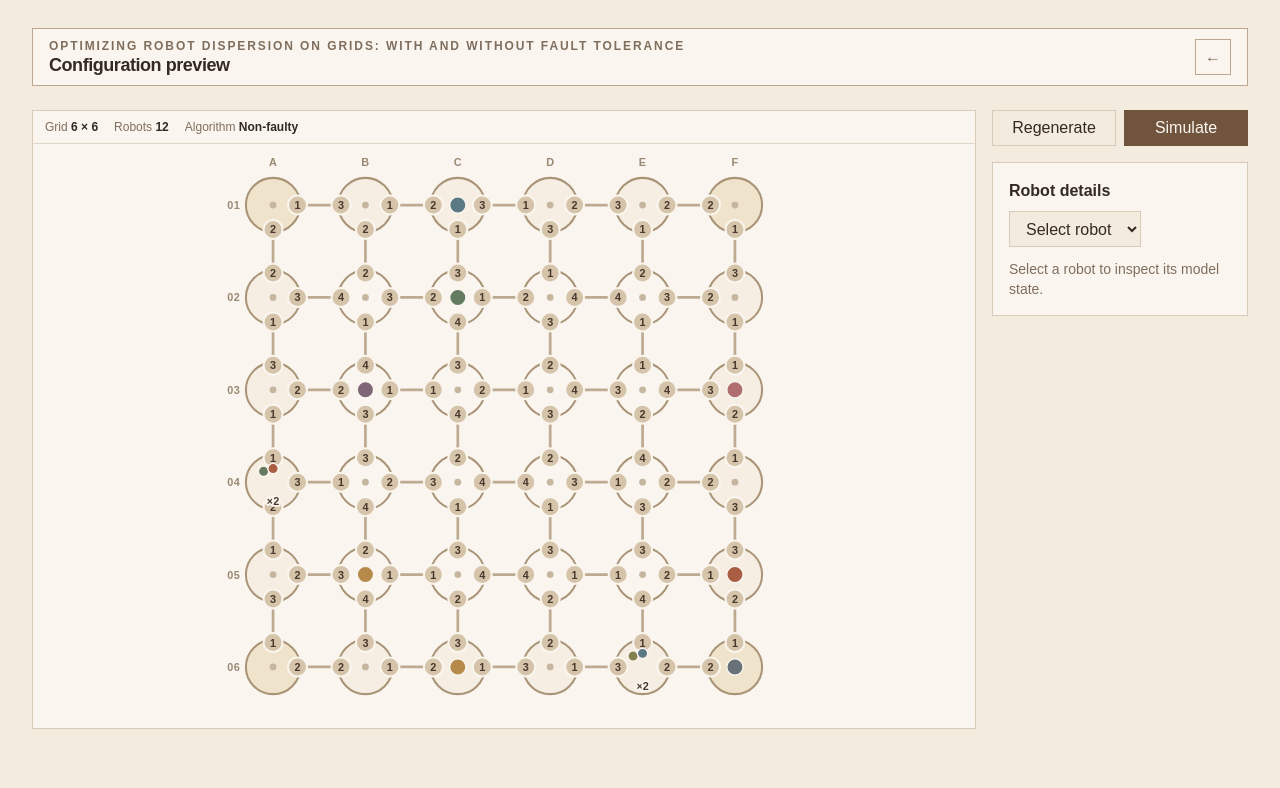
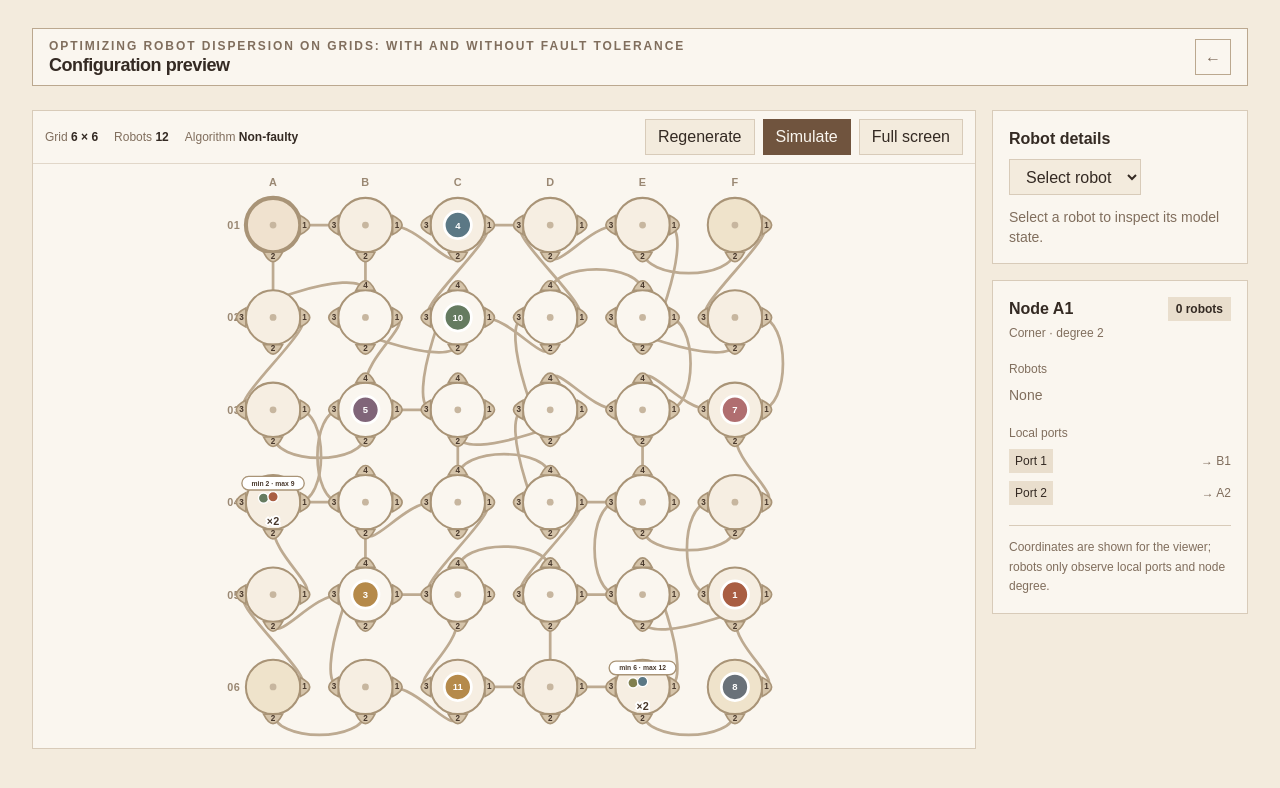
Before and after one commit to Abhi-2765/RobotDispersion, a React (Vite) app: page / in a window 1280 px wide. Both pictures are taken after a click on the button "Preview configuration". Shown: the top 788 px of the page. Built offline with nearby package versions, Linux system fonts and the light colour scheme; a web font is replaced by a local one.

Commit message:
Made UI changes suggested by Professor

```diff
--- a/src/App.jsx
+++ b/src/App.jsx
@@ -23,6 +23,7 @@ export default function App() {
   const [simulationVersion, setSimulationVersion] = useState(0);
   const [simulationSeed, setSimulationSeed] = useState(1);
   const [page, setPage] = useState("configuration");
+  const [isSimulatorFullscreen, setIsSimulatorFullscreen] = useState(false);
 
   function updateGridSize(nextSize) {
     setGridSize(nextSize);
@@ -55,12 +56,15 @@ export default function App() {
     ? { currentPage: "Configuration" }
     : page === "preview"
       ? { currentPage: "Configuration preview", onBack: () => setPage("configuration"), backLabel: "Back to configuration" }
-      : { currentPage: "Simulation", onBack: () => setPage("preview"), backLabel: "Back to configuration preview" };
+      : { currentPage: "Simulation", onBack: () => {
+        setIsSimulatorFullscreen(false);
+        setPage("preview");
+      }, backLabel: "Back to configuration preview" };
 
   return (
     <main className="min-h-screen bg-background px-3 py-5 font-sans text-foreground sm:px-5 sm:py-7 lg:px-8">
       <div className="w-full">
-        <Navbar title={APP_TITLE} {...pageNavigation} />
+        {!(page === "simulator" && isSimulatorFullscreen) ? <Navbar title={APP_TITLE} {...pageNavigation} /> : null}
 
         {page === "configuration" ? (
           <ConfigurationPage
@@ -87,6 +91,7 @@ export default function App() {
             gridSize={gridSize}
             algorithmMode={algorithmMode}
             onReset={resetSimulation}
+            onFullscreenChange={setIsSimulatorFullscreen}
           />
         )}
       </div>
--- a/src/components/simulator/GridNetworkSvg.jsx
+++ b/src/components/simulator/GridNetworkSvg.jsx
@@ -18,6 +18,15 @@ const NODE_RADIUS = 20;
 const PORT_OFFSET = 18;
 const PORT_RADIUS = 7;
 
+// Port numbers describe fixed local sockets, not compass directions in the
+// underlying grid. The connection behind a socket is still arbitrary.
+const PORT_DIRECTIONS = [
+  { dx: 1, dy: 0 },
+  { dx: 0, dy: 1 },
+  { dx: -1, dy: 0 },
+  { dx: 0, dy: -1 },
+];
+
 function positionFor(node, size) {
   return {
     x: PADDING + (node.id % size) * PITCH,
@@ -25,29 +34,39 @@ function positionFor(node, size) {
   };
 }
 
-function directionBetween(from, to, size) {
-  const fromRow = Math.floor(from.id / size);
-  const fromColumn = from.id % size;
-  const toRow = Math.floor(to.id / size);
-  const toColumn = to.id % size;
-  return { dx: Math.sign(toColumn - fromColumn), dy: Math.sign(toRow - fromRow) };
+function directionForPort(port) {
+  return PORT_DIRECTIONS[port - 1] ?? { dx: 0, dy: 0 };
 }
 
 function getEdges(nodes, size) {
   const edges = [];
 
   for (const node of nodes) {
-    for (const [, neighbour] of node.getNeighbours()) {
+    for (const [port, neighbour] of node.getNeighbours()) {
       if (node.id > neighbour.id) continue;
+
+      const incomingPort = neighbour.getNeighbours()
+        .find(([, adjacentNode]) => adjacentNode === node)?.[0];
+      if (incomingPort === undefined) continue;
+
       const start = positionFor(node, size);
       const end = positionFor(neighbour, size);
-      const { dx, dy } = directionBetween(node, neighbour, size);
+      const outgoingDirection = directionForPort(port);
+      const incomingDirection = directionForPort(incomingPort);
+      const x1 = start.x + outgoingDirection.dx * PORT_OFFSET;
+      const y1 = start.y + outgoingDirection.dy * PORT_OFFSET;
+      const x2 = end.x + incomingDirection.dx * PORT_OFFSET;
+      const y2 = end.y + incomingDirection.dy * PORT_OFFSET;
+      // Keep the wires visibly curved without letting long links form large,
+      // confusing loops across the whole drawing.
+      const controlDistance = Math.min(
+        PITCH * 1.1,
+        Math.max(PITCH * 0.34, Math.hypot(x2 - x1, y2 - y1) * 0.28)
+      );
+
       edges.push({
         key: `${node.id}-${neighbour.id}`,
-        x1: start.x + dx * PORT_OFFSET,
-        y1: start.y + dy * PORT_OFFSET,
-        x2: end.x - dx * PORT_OFFSET,
-        y2: end.y - dy * PORT_OFFSET,
+        path: `M ${x1} ${y1} C ${x1 + outgoingDirection.dx * controlDistance} ${y1 + outgoingDirection.dy * controlDistance}, ${x2 + incomingDirection.dx * controlDistance} ${y2 + incomingDirection.dy * controlDistance}, ${x2} ${y2}`,
       });
     }
   }
@@ -67,39 +86,47 @@ function RobotMark({
 
   // Positions for placing more than one robot in the grid node
   const clusterPositions = [
-    { x: -7, y: -8 }, { x: 0, y: -10 }, { x: 7, y: -8 },
-    { x: -10, y: -1 }, { x: -3, y: -2 }, { x: 4, y: -2 }, { x: 10, y: -1 },
-    { x: -7, y: 6 }, { x: 0, y: 5 }, { x: 7, y: 6 },
+    { x: -7, y: -3 }, { x: 0, y: -4 }, { x: 7, y: -3 },
+    { x: -10, y: 4 }, { x: -3, y: 3 }, { x: 4, y: 3 }, { x: 10, y: 4 },
   ];
 
   if (robots.length === 0) return <circle className="fill-[var(--grid-empty)]" r="2.5" />;
   else if (robots.length === 1) {
     const robot = robots[0];
     const color = ROBOT_COLORS[(robot.id - 1) % ROBOT_COLORS.length];
-    return <circle
-      className={`${ROBOT_DOT_CLASSES[color]} cursor-pointer stroke-[var(--surface)] transition-all ${selectedRobotId === robot.id ? "stroke-[var(--grid-strong)] stroke-[2.5]" : "stroke-1"}`}
-      r="6"
+    const selectRobot = (event) => {
+      event.stopPropagation();
+      if (isMovingRobot) onSelectNode?.(nodeId);
+      else onSelectRobot?.(robot.id);
+    };
+
+    return <g
+      className="cursor-pointer outline-none"
       role="button"
       tabIndex="0"
       aria-label={isMovingRobot
         ? `Move Robot ${robot.id} to ${coordinateFor(nodeId, gridSize)}`
         : `Select robot ${robot.id}`}
       aria-pressed={selectedRobotId === robot.id}
-      onClick={(event) => {
-        event.stopPropagation();
-        if (isMovingRobot) onSelectNode?.(nodeId);
-        else onSelectRobot?.(robot.id);
-      }}
+      onClick={selectRobot}
       onKeyDown={(event) => {
         if (event.key === "Enter" || event.key === " ") {
           event.preventDefault();
-          event.stopPropagation();
-          if (isMovingRobot) onSelectNode?.(nodeId);
-          else onSelectRobot?.(robot.id);
+          selectRobot(event);
         }
       }}
-    ><title>{`Robot ${robot.id}`}</title></circle>;
+    >
+      <circle className={`${ROBOT_DOT_CLASSES[color]} stroke-white transition-all ${selectedRobotId === robot.id ? "stroke-[var(--grid-strong)] stroke-[2.5]" : "stroke-2"}`} r="10" />
+      <text className="pointer-events-none fill-white text-[7px] font-bold" textAnchor="middle" dominantBaseline="central">{robot.id}</text>
+      <title>{`Robot ${robot.id}`}</title>
+    </g>;
   }
+
+  const robotIds = robots.map((robot) => robot.id);
+  const minRobotId = Math.min(...robotIds);
+  const maxRobotId = Math.max(...robotIds);
+  const rangeLabel = `min ${minRobotId} · max ${maxRobotId}`;
+  const rangeWidth = Math.max(30, rangeLabel.length * 3.3 + 3);
 
   return <g>
     {robots.slice(0, clusterPositions.length).map((robot, index) => {
@@ -107,7 +134,7 @@ function RobotMark({
       const color = ROBOT_COLORS[(robot.id - 1) % ROBOT_COLORS.length];
       return <circle
         key={robot.id}
-        className={`${ROBOT_DOT_CLASSES[color]} cursor-pointer stroke-[var(--surface)] transition-all ${selectedRobotId === robot.id ? "stroke-[var(--grid-strong)] stroke-[2]" : "stroke-1"}`}
+        className={`${ROBOT_DOT_CLASSES[color]} cursor-pointer stroke-white transition-all ${selectedRobotId === robot.id ? "stroke-[var(--grid-strong)] stroke-[2]" : "stroke-1.5"}`}
         cx={position.x}
         cy={position.y}
         r={selectedRobotId === robot.id ? "4.5" : "3.8"}
@@ -132,17 +159,29 @@ function RobotMark({
         }}
       ><title>{`Robot ${robot.id}`}</title></circle>;
     })}
-    <text className="fill-[var(--grid-strong)] stroke-[var(--surface)] text-[8px] font-bold [paint-order:stroke] [stroke-width:2.5px]" x="0" y="14" textAnchor="middle" dominantBaseline="central">×{robots.length}</text>
+    <rect className="fill-white stroke-[var(--grid-node-stroke)]" x={-rangeWidth / 2} y="-19" width={rangeWidth} height="10" rx="5" />
+    <text className="pointer-events-none fill-[var(--grid-strong)] text-[5px] font-bold" x="0" y="-14" textAnchor="middle" dominantBaseline="central">{rangeLabel}</text>
+    <text className="pointer-events-none fill-[var(--grid-strong)] stroke-white text-[8px] font-bold [paint-order:stroke] [stroke-width:2.5px]" x="0" y="14" textAnchor="middle" dominantBaseline="central">×{robots.length}</text>
   </g>;
 }
 
 function PortBump({ port, dx, dy }) {
-  const x = dx * PORT_OFFSET;
-  const y = dy * PORT_OFFSET;
+  const path = dx === 1
+    ? `M ${NODE_RADIUS} -${PORT_RADIUS} Q ${NODE_RADIUS + PORT_RADIUS * 2} 0 ${NODE_RADIUS} ${PORT_RADIUS} Z`
+    : dx === -1
+      ? `M -${NODE_RADIUS} ${PORT_RADIUS} Q -${NODE_RADIUS + PORT_RADIUS * 2} 0 -${NODE_RADIUS} -${PORT_RADIUS} Z`
+      : dy === 1
+        ? `M ${PORT_RADIUS} ${NODE_RADIUS} Q 0 ${NODE_RADIUS + PORT_RADIUS * 2} -${PORT_RADIUS} ${NODE_RADIUS} Z`
+        : `M -${PORT_RADIUS} -${NODE_RADIUS} Q 0 -${NODE_RADIUS + PORT_RADIUS * 2} ${PORT_RADIUS} -${NODE_RADIUS} Z`;
+  // The visual center of a semicircle sits closer to its flat edge than its
+  // bounding-box center. Keeping the label there gives it more room.
+  const labelOffset = NODE_RADIUS + PORT_RADIUS * 0.46;
+  const x = dx * labelOffset;
+  const y = dy * labelOffset;
 
   return <g>
-    <circle className="fill-[var(--grid-port)] stroke-[var(--surface)] stroke-[1.5] group-hover:fill-[var(--grid-port-hover)]" cx={x} cy={y} r={PORT_RADIUS} />
-    <text className="pointer-events-none fill-[var(--grid-strong)] text-[8px] font-bold" x={x} y={y} textAnchor="middle" dominantBaseline="central">{port}</text>
+    <path className="fill-[var(--grid-port)] stroke-[var(--grid-node-stroke)] stroke-[1.25] group-hover:fill-[var(--grid-port-hover)]" d={path} />
+    <text className="pointer-events-none fill-[var(--grid-strong)] text-[6px] font-bold" x={x} y={y} textAnchor="middle" dominantBaseline="central">{port}</text>
   </g>;
 }
 
@@ -155,6 +194,7 @@ export function GridNetworkSvg({
   isMovingRobot,
   onSelectNode,
   viewportReserve = 16,
+  isFullscreen = false,
 }) {
   const dimension = PADDING * 2 + (gridSize - 1) * PITCH;
   const preferredWidth = dimension * 1.6;
@@ -162,11 +202,14 @@ export function GridNetworkSvg({
   const edges = getEdges(nodes, gridSize);
 
   return (
-    <div className="overflow-auto p-1">
+    <div className={`overflow-auto ${isFullscreen ? "p-0" : "p-1"}`}>
       <svg
         className="mx-auto block h-auto w-full select-none"
         style={{
-          width: `min(100%, ${preferredWidth}px, ${availableViewport})`,
+          width: isFullscreen
+            ? `min(100%, ${availableViewport})`
+            : `min(100%, ${preferredWidth}px, ${availableViewport})`,
+          height: isFullscreen ? availableViewport : undefined,
           maxHeight: `min(90vh, ${availableViewport})`,
           maxWidth: `min(90vh, ${availableViewport})`,
         }}
@@ -180,7 +223,7 @@ export function GridNetworkSvg({
         </g>
 
         <g aria-hidden="true">
-          {edges.map((edge) => <line key={edge.key} x1={edge.x1} y1={edge.y1} x2={edge.x2} y2={edge.y2} className="stroke-[var(--grid-edge)] stroke-2 [stroke-linecap:round]" />)}
+          {edges.map((edge) => <path key={edge.key} d={edge.path} fill="none" className="stroke-[var(--grid-edge)] stroke-2 [stroke-linecap:round]" />)}
         </g>
 
         {nodes.map((node) => {
@@ -213,8 +256,8 @@ export function GridNetworkSvg({
                 }
               }}
             />
-            {node.getNeighbours().map(([port, neighbour]) => {
-              const { dx, dy } = directionBetween(node, neighbour, gridSize);
+            {node.getNeighbours().map(([port]) => {
+              const { dx, dy } = directionForPort(port);
               return <PortBump key={port} port={port} dx={dx} dy={dy} />;
             })}
             <RobotMark
--- a/src/components/simulator/GridPreview.jsx
+++ b/src/components/simulator/GridPreview.jsx
@@ -1,4 +1,6 @@
+import { useCallback, useEffect, useState } from "react";
 import { GridNetworkSvg } from "./GridNetworkSvg.jsx";
+import { controlButtonClass } from "./controlStyles.js";
 
 export function GridPreview({
   gridSize,
@@ -11,11 +13,45 @@ export function GridPreview({
   summary,
   interactionHint,
   viewportReserve,
+  actions,
+  isFullscreen: controlledFullscreen,
+  onFullscreenChange,
 }) {
+  const [localFullscreen, setLocalFullscreen] = useState(false);
+  const isControlled = typeof controlledFullscreen === "boolean";
+  const isFullscreen = isControlled ? controlledFullscreen : localFullscreen;
+  const usesOverlay = isFullscreen && !isControlled;
+
+  const setFullscreen = useCallback((nextValue) => {
+    if (isControlled) onFullscreenChange?.(nextValue);
+    else setLocalFullscreen(nextValue);
+  }, [isControlled, onFullscreenChange]);
+
+  useEffect(() => {
+    if (!isFullscreen) return undefined;
+
+    function closeOnEscape(event) {
+      if (event.key === "Escape") setFullscreen(false);
+    }
+
+    window.addEventListener("keydown", closeOnEscape);
+    return () => window.removeEventListener("keydown", closeOnEscape);
+  }, [isFullscreen, setFullscreen]);
+
   return (
-    <section className="min-w-0 overflow-hidden border border-border bg-surface" aria-label="Grid preview">
-      {summary ? <div className="border-b border-border/70 px-3 py-2">{summary}</div> : null}
+    <section className={`${usesOverlay ? "fixed inset-0 z-50 flex min-w-0 flex-col bg-background" : isFullscreen ? "flex h-dvh min-w-0 flex-col overflow-hidden border-0 bg-surface" : "min-w-0 overflow-hidden border border-border bg-surface"}`} aria-label="Grid preview">
+      <div className="flex flex-wrap items-center justify-between gap-2 border-b border-border/70 px-3 py-2">
+        {summary ?? <span />}
+        <div className="flex flex-wrap items-center gap-2">
+          {actions}
+          <button type="button" className={controlButtonClass} onClick={() => setFullscreen(!isFullscreen)} aria-pressed={isFullscreen}>
+            {isFullscreen ? "Exit full screen" : "Full screen"}
+          </button>
+        </div>
+      </div>
       {interactionHint ? <div className="border-b border-primary/20 bg-primary/5 px-3 py-2 text-xs font-medium text-primary">{interactionHint}</div> : null}
+      <div className={isFullscreen ? "flex min-h-0 flex-1" : ""}>
+        <div className={isFullscreen ? "min-w-0 flex-1" : ""}>
           <GridNetworkSvg
             nodes={nodes}
             gridSize={gridSize}
@@ -24,8 +60,11 @@ export function GridPreview({
             onSelectRobot={onSelectRobot}
             isMovingRobot={isMovingRobot}
             onSelectNode={onSelectNode}
-        viewportReserve={viewportReserve}
+            viewportReserve={isFullscreen ? 5 : viewportReserve}
+            isFullscreen={isFullscreen}
           />
+        </div>
+      </div>
       </section>
   );
 }
--- a/src/pages/PreviewPage.jsx
+++ b/src/pages/PreviewPage.jsx
@@ -9,7 +9,7 @@ import {
 } from "../components/simulator/controlStyles.js";
 
 export function PreviewPage({ simulation, gridSize, algorithmMode, onRegenerate, onStart }) {
-  const [selectedNodeId, setSelectedNodeId] = useState(null);
+  const [selectedNodeId, setSelectedNodeId] = useState(0);
   const [selectedRobotId, setSelectedRobotId] = useState(null);
   const [movingRobotId, setMovingRobotId] = useState(null);
   const nodes = simulation.grid.getAllNodes();
@@ -18,7 +18,7 @@ export function PreviewPage({ simulation, gridSize, algorithmMode, onRegenerate,
     : nodes.find((node) => node.id === selectedNodeId) ?? null;
 
   function regenerate() {
-    setSelectedNodeId(null);
+    setSelectedNodeId(0);
     setSelectedRobotId(null);
     setMovingRobotId(null);
     onRegenerate();
@@ -77,12 +77,14 @@ export function PreviewPage({ simulation, gridSize, algorithmMode, onRegenerate,
           )}
           interactionHint={movingRobotId === null ? null : `Moving Robot ${movingRobotId}: choose a destination node.`}
           viewportReserve={14}
+          actions={(
+            <div className="flex gap-2" aria-label="Configuration preview actions">
+              <button type="button" className={`${controlButtonClass} px-2`} onClick={regenerate}>Regenerate</button>
+              {algorithmMode === "nonFaulty" && <button type="button" className={`${primaryControlButtonClass} px-2`} onClick={onStart}>Simulate</button>}
+            </div>
+          )}
         />
         <div className="space-y-4">
-          <div className="grid grid-cols-2 gap-2" aria-label="Configuration preview actions">
-            <button type="button" className={`${controlButtonClass} w-full px-2`} onClick={regenerate}>Regenerate</button>
-            {algorithmMode === "nonFaulty" && <button type="button" className={`${primaryControlButtonClass} w-full px-2`} onClick={onStart}>Simulate</button>}
-          </div>
           <RobotInspector
             robots={simulation.robots}
             selectedRobotId={selectedRobotId}
--- a/src/pages/SimulatorPage.jsx
+++ b/src/pages/SimulatorPage.jsx
@@ -102,13 +102,14 @@ function describeStep(result, previousStage, nextStage) {
   return events;
 }
 
-export function SimulatorPage({ simulation, gridSize, algorithmMode, onReset }) {
-  const [selectedNodeId, setSelectedNodeId] = useState(null);
+export function SimulatorPage({ simulation, gridSize, algorithmMode, onReset, onFullscreenChange }) {
+  const [selectedNodeId, setSelectedNodeId] = useState(0);
   const [selectedRobotId, setSelectedRobotId] = useState(null);
   const [isRunning, setIsRunning] = useState(false);
   const [speed, setSpeed] = useState(400);
   const [activity, setActivity] = useState([]);
   const [error, setError] = useState("");
+  const [isFullscreen, setIsFullscreen] = useState(false);
   const history = useRef([]);
   const [historyLength, setHistoryLength] = useState(0);
 
@@ -195,47 +196,20 @@ export function SimulatorPage({ simulation, gridSize, algorithmMode, onReset })
     onReset();
   }
 
+  function changeFullscreen(nextValue) {
+    setIsFullscreen(nextValue);
+    onFullscreenChange?.(nextValue);
+  }
+
   return (
-    <section className="w-full">
-      <SimulationControls
-        round={simulation.round}
-        isRunning={isRunning}
-        speed={speed}
-        onSpeedChange={(nextSpeed) => {
-          if (SPEED_OPTIONS.includes(nextSpeed)) setSpeed(nextSpeed);
-        }}
-        onStep={executeStep}
-        onPreviousStep={previousStep}
-        previousDisabled={historyLength === 0}
-        onToggleRun={() => {
-          if (simulationComplete) return;
-          setIsRunning((running) => !running);
-        }}
-        onReset={reset}
-        disabled={isFaultyMode || Boolean(error) || simulationComplete}
-      >
-        {!isFaultyMode ? (
-          <StageProgress
-            stages={stageProgress}
-            activeStage={stageNumber}
-            onSelectStage={selectStage}
-          />
-        ) : null}
-      </SimulationControls>
-
+    <section className={`${isFullscreen ? "fixed inset-0 z-50 overflow-y-auto bg-background" : "w-full"}`}>
       {isFaultyMode ? (
         <p className="mb-4 border border-border bg-surface px-4 py-3 text-sm text-foreground-muted">Faulty-robot execution is not implemented yet. The simulation engine now accepts stage completion and progress hooks so a faulty algorithm can use the same stage controls.</p>
       ) : null}
-      {simulationComplete && !isFaultyMode ? (
-        <p className="mb-4 border border-success/40 bg-surface px-4 py-3 text-sm text-success">Dispersion complete: every robot occupies a distinct node.</p>
-      ) : null}
       {error ? <p role="alert" className="mb-4 border border-danger/40 bg-surface px-4 py-3 text-sm text-danger">Simulation stopped: {error}</p> : null}
-      {stageNumber === 3 && !isFaultyMode ? (
-        <p className="mb-4 text-xs leading-relaxed text-foreground-muted">Stage 3 disperses robots across free perimeter positions or surveys columns with robot pairs before dispatching robots to free column positions.</p>
-      ) : null}
 
-      <div className="grid items-start gap-4 xl:grid-cols-[minmax(0,1fr)_17rem]">
-        <div className="min-w-0 space-y-4">
+      <div className={`grid items-stretch gap-0 xl:grid-cols-[minmax(0,1fr)_17rem] ${isFullscreen ? "min-h-dvh" : ""}`}>
+        <div className="min-w-0">
           <GridPreview
             gridSize={gridSize}
             nodes={nodes}
@@ -252,12 +226,40 @@ export function SimulatorPage({ simulation, gridSize, algorithmMode, onReset })
                 variant="inline"
               />
             )}
-            viewportReserve={14}
+            viewportReserve={isFullscreen ? 7 : 14}
+            isFullscreen={isFullscreen}
+            onFullscreenChange={changeFullscreen}
           />
-          <ActivityLog items={activity} />
+          {!isFullscreen ? <ActivityLog items={activity} /> : null}
         </div>
 
-        <div className="space-y-4">
+        <div className="flex h-full min-h-full flex-col border-l border-border bg-surface">
+          <SimulationControls
+            compact
+            round={simulation.round}
+            isRunning={isRunning}
+            speed={speed}
+            onSpeedChange={(nextSpeed) => {
+              if (SPEED_OPTIONS.includes(nextSpeed)) setSpeed(nextSpeed);
+            }}
+            onStep={executeStep}
+            onPreviousStep={previousStep}
+            previousDisabled={historyLength === 0}
+            onToggleRun={() => {
+              if (simulationComplete) return;
+              setIsRunning((running) => !running);
+            }}
+            onReset={reset}
+            disabled={isFaultyMode || Boolean(error) || simulationComplete}
+          >
+            {!isFaultyMode ? (
+              <StageProgress
+                stages={stageProgress}
+                activeStage={stageNumber}
+                onSelectStage={selectStage}
+              />
+            ) : null}
+          </SimulationControls>
           {selectedNode ? <NodeInspector node={selectedNode} gridSize={gridSize} /> : null}
           <RobotInspector
             robots={simulation.robots}
```
Also changed, not shown: src/components/simulator/SimulationControls.jsx (+34 -0 lines). Lines whose indentation alone changed are shown as unchanged.
